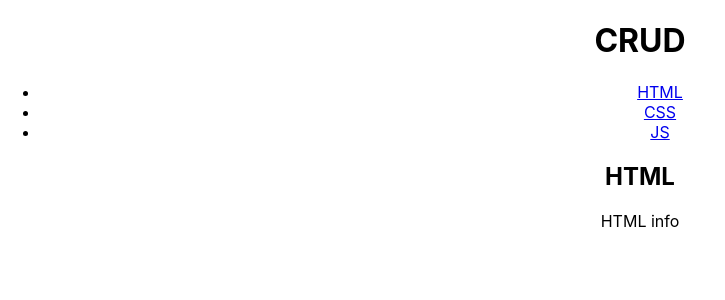
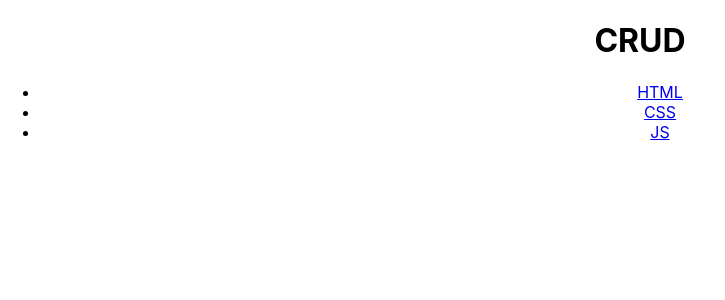
Before and after one commit to soheeoott/react, a React (Create React App) app in the folder 01_mini-crud/: page / in a window 1280 px wide. Shown: the top 300 px of the page, without its empty margins (0-725 px from the left). Built offline with nearby package versions, Linux system fonts and the light colour scheme.

Commit message:
props 적용

```diff
--- a/01_mini-crud/src/App.js
+++ b/01_mini-crud/src/App.js
@@ -5,7 +5,10 @@ class Subject extends Component {
   render(){
     return (
       <header>
-        <h1>CRUD</h1>
+        {/* 속성 */}
+        {/* tag : attribute */}
+        {/* react : props */}
+        <h1>{this.props.title}</h1>
       </header>
     );
   }
@@ -29,8 +32,8 @@ class Content extends Component {
   render(){
     return (
       <article>
-        <h2>HTML</h2>
-        HTML info
+        <h2>{this.props.title}</h2>
+        {this.props.desc}
       </article>
     );
   }
@@ -40,9 +43,11 @@ class App extends Component {
   render(){
     return (
       <div className="App">
-        <Subject></Subject>
+
+        {/* 가변적인 출력 값 */}
+        <Subject title="CRUD"></Subject>
         <Toc></Toc>
-        <Content></Content>
+        <Content title="" desc=""></Content>
       </div>
     );
   }
```
